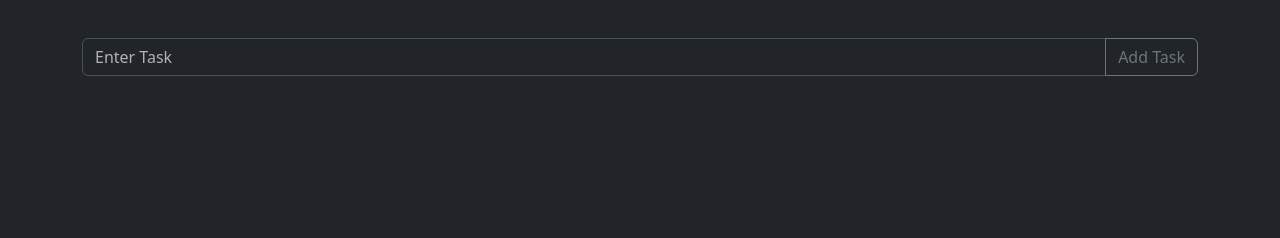
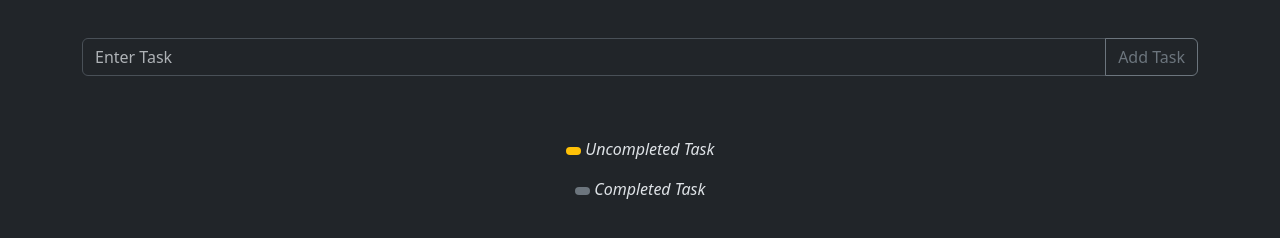
Before and after one commit to mahmudsadek/to-do-list, a plain HTML site: page index.html in a window 1280 px wide. Drawn offline with nearby package versions, Linux system fonts and the light colour scheme.

Commit message:
Update index.html

```diff
--- a/index.html
+++ b/index.html
@@ -17,6 +17,11 @@
         <div class="taskContainer" id ="tasks" style="padding:2%;">
         </div>
     </div>
+    <footer>
+        <p style="text-align: center;"><span class= "badge text-bg-warning">    </span> <i> Uncompleted Task </i></p>
+        <p style="text-align: center;"><span class= "badge text-bg-secondary">      </span> <i> Completed Task </i></p>
+    </footer>
+
     <script src="main.js"></script>
     <script src="https://cdn.jsdelivr.net/npm/bootstrap@5.3.0-alpha1/dist/js/bootstrap.bundle.min.js"
     integrity="sha384-w76AqPfDkMBDXo30jS1Sgez6pr3x5MlQ1ZAGC+nuZB+EYdgRZgiwxhTBTkF7CXvN" crossorigin="anonymous"></script>
```
